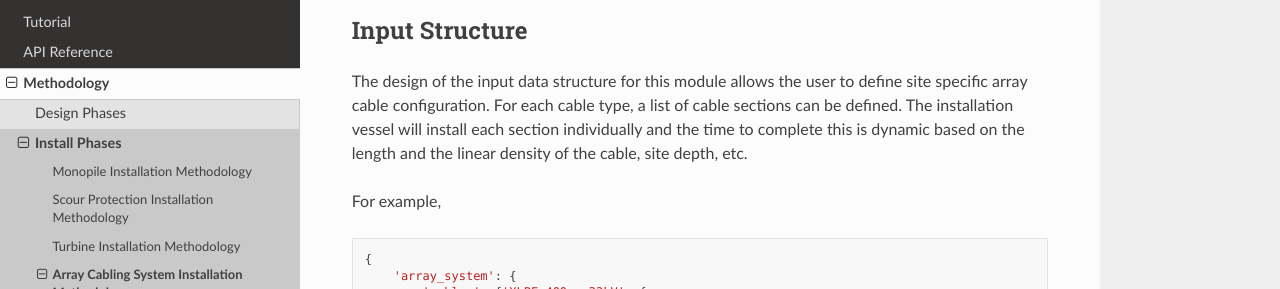
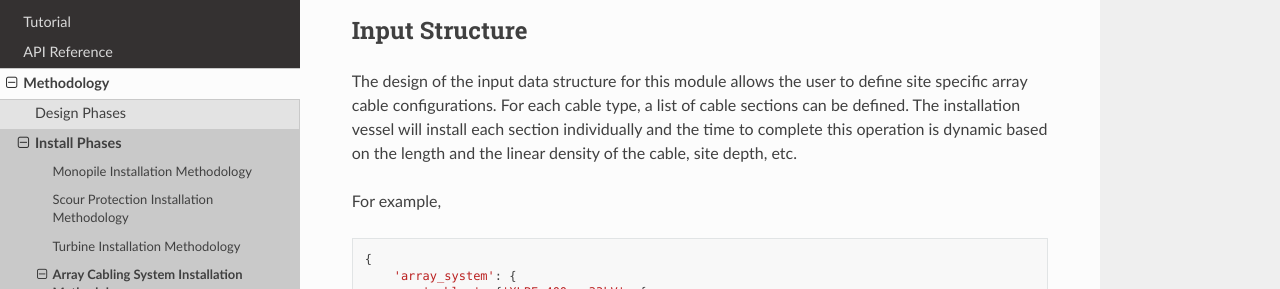
Before and after one commit to WISDEM/ORBIT, a Sphinx documentation site: the page built from docs/_docs/phases/install/array/doc_ArrayCableInstall.rst, in a window 1280 px wide and 1400 px high, scrolled down 328 px. Shown: the part 186-475 px from the top of the window. Built offline with Sphinx 7.4.7 and the Read the Docs theme 2.0.0, drawn with Linux system fonts in a browser that asks for light colours; the version number could not be read and is left out; some of the changed text lies outside the part shown.

```diff
--- a/docs/_docs/phases/install/array/doc_ArrayCableInstall.rst
+++ b/docs/_docs/phases/install/array/doc_ArrayCableInstall.rst
@@ -23,10 +23,10 @@
 ---------------
 
 The design of the input data structure for this module allows the user to
-define site specific array cable configuration. For each cable type, a list
+define site specific array cable configurations. For each cable type, a list
 of cable sections can be defined. The installation vessel will install each
-section individually and the time to complete this is dynamic based on the
-length and the linear density of the cable, site depth, etc.
+section individually and the time to complete this operation is dynamic based
+on the length and the linear density of the cable, site depth, etc.
 
 For example,
 
```
Also changed, not shown: other parts of docs/_docs/phases/install/array/doc_ArrayCableInstall.rst (+16 -0 lines).
